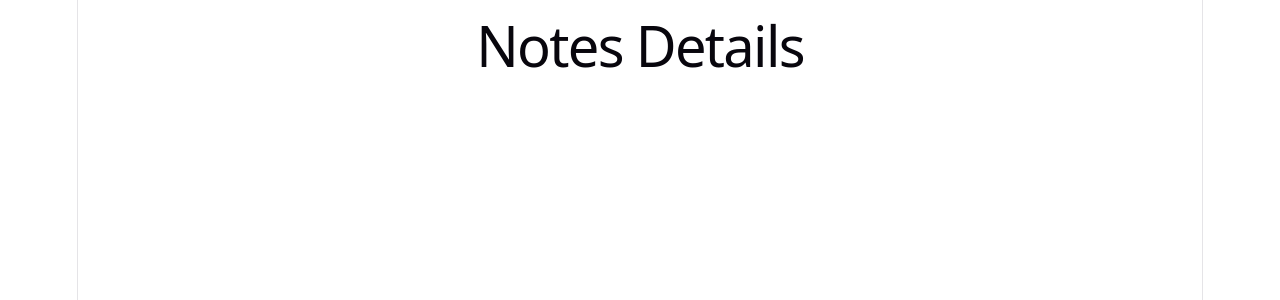
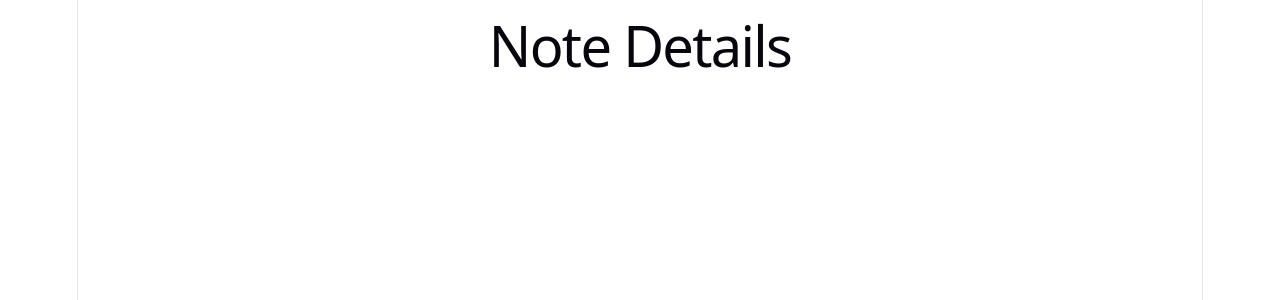
Before and after one commit to NDT2000/AI-Assisted-Clinical-Notes-Workflow, a React (Vite) app in the folder frontend/: page /notes/1 in a window 1280 px wide. Shown: the top 300 px of the page. Built offline with nearby package versions, Linux system fonts and the light colour scheme.

Commit message:
Complete testing of rendering of both the pages done

```diff
--- a/frontend/src/pages/NotesDetailsPage.tsx
+++ b/frontend/src/pages/NotesDetailsPage.tsx
@@ -1,5 +1,5 @@
 function NotesDetailsPage() {
-    return <h1>Notes Details</h1>;
+    return <h1>Note Details</h1>;
 }
 
 export default NotesDetailsPage;
```
Also changed, not shown: 1 other file (tests, documents, lock files or other folders).
